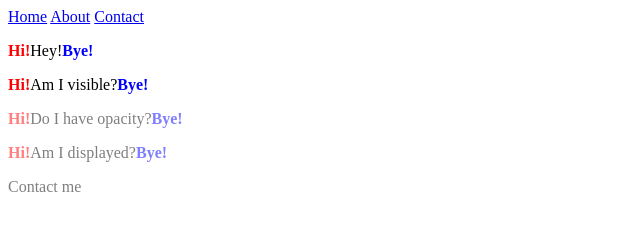
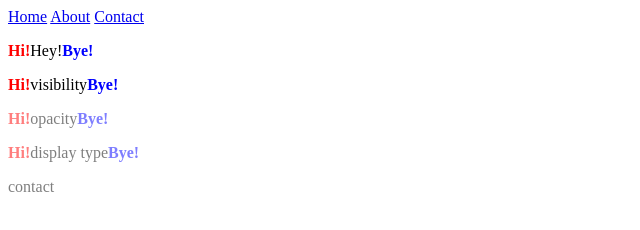
Before and after one commit to vladPlatonov1/assignment, a plain HTML site: page index.html in a window 1280 px wide. Shown: the whole page, without its empty margins (0-640 px from the left). Drawn offline with Linux system fonts and the light colour scheme.

Commit message:
Update index.html

```diff
--- a/index.html
+++ b/index.html
@@ -4,7 +4,7 @@
 <head>
     <meta charset="UTF-8">
     <meta name="viewport" content="width=device-width, initial-scale=1.0">
-    <title>Before and After</title>
+    <title>visibility and others</title>
     <link rel="stylesheet" href="style.css">
 </head>
 <body>
@@ -19,15 +19,15 @@
     </div>
 
     <div class="test">
-        <p>Am I visible?</p>
+        <p>visibility</p>
 
     <div class="testing">
-        <p>Do I have opacity?</p>
+        <p>opacity</p>
 
     <div class="test1">
-        <p>Am I displayed?</p>
+        <p>display type</p>
     <div class="footer">
-        Contact me
+        contact
     </div>
 </body>
 </html>
```
